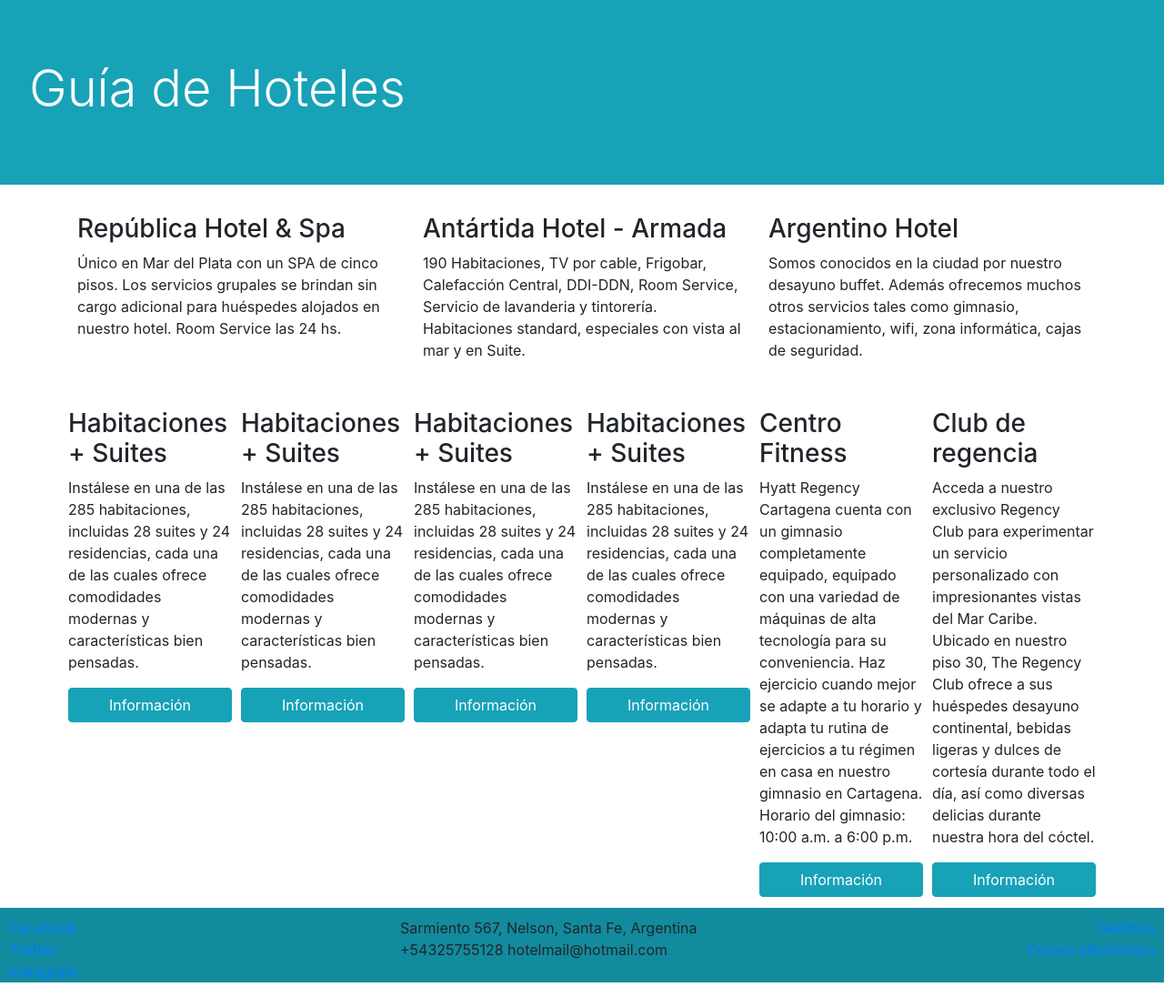
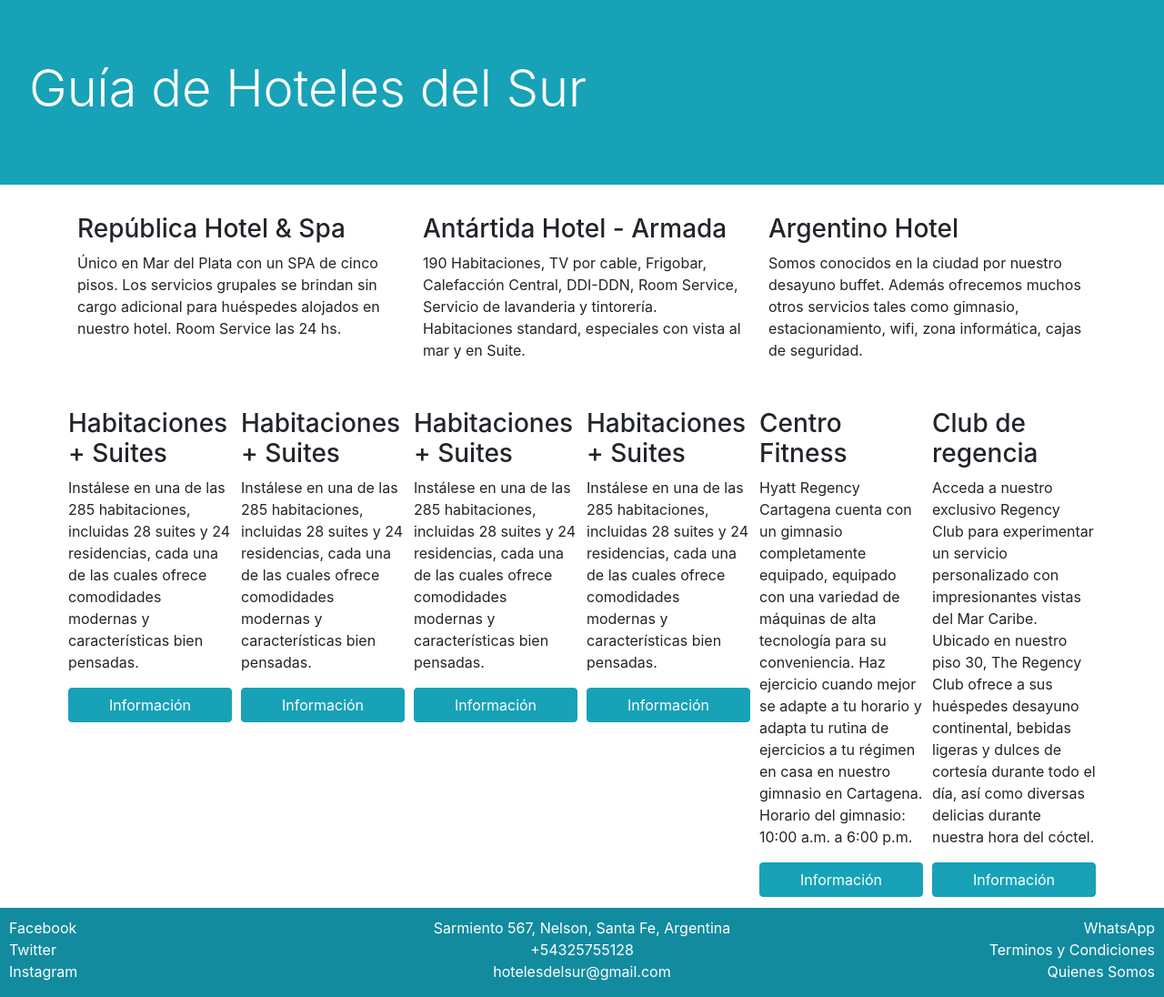
Before and after one commit to claudiomgz/hoteles-static-web, a website: page index.html in a window 1280 px wide. Shown: the whole page at 91% size. Drawn offline with nearby package versions, Linux system fonts and the light colour scheme.

Commit message:
santo edit

```diff
--- a/css/style.css
+++ b/css/style.css
@@ -21,3 +21,16 @@
 .btn-reserva {
     width: 100%;
 }
+
+address {
+    text-align: center;
+}
+
+a, address{
+    color: white;
+}
+
+a:hover {
+    text-decoration: none;
+    color: black;
+}
--- a/index.html
+++ b/index.html
@@ -13,12 +13,12 @@
       href="node_modules/bootstrap/dist/css/bootstrap.min.css"
     />
     <link rel="stylesheet" href="css/style.css" />
-    <title>Hoteles del sur</title>
+    <title>Hoteles del Sur</title>
   </head>
   <body>
     <!-- Jumbotron -->
     <div class="jumbotron">
-      <h1 class="display-4">Guía de Hoteles</h1>
+      <h1 class="display-4">Guía de Hoteles del Sur</h1>
     </div>
     <!-- Primer Container -->
     <div class="container">
@@ -61,7 +61,9 @@
             </p>
           </div>
           <div>
-            <button type="button" class="btn btn-info btn-reserva">Información</button>
+            <button type="button" class="btn btn-info btn-reserva">
+              Información
+            </button>
           </div>
         </div>
         <div class="card-hotel">
@@ -74,7 +76,9 @@
             </p>
           </div>
           <div>
-            <button type="button" class="btn btn-info btn-reserva">Información</button>
+            <button type="button" class="btn btn-info btn-reserva">
+              Información
+            </button>
           </div>
         </div>
         <div class="card-hotel">
@@ -87,7 +91,9 @@
             </p>
           </div>
           <div>
-            <button type="button" class="btn btn-info btn-reserva">Información</button>
+            <button type="button" class="btn btn-info btn-reserva">
+              Información
+            </button>
           </div>
         </div>
         <div class="card-hotel">
@@ -100,7 +106,9 @@
             </p>
           </div>
           <div>
-            <button type="button" class="btn btn-info btn-reserva">Información</button>
+            <button type="button" class="btn btn-info btn-reserva">
+              Información
+            </button>
           </div>
         </div>
         <div class="card-hotel">
@@ -116,7 +124,9 @@
             </p>
           </div>
           <div>
-            <button type="button" class="btn btn-info btn-reserva">Información</button>
+            <button type="button" class="btn btn-info btn-reserva">
+              Información
+            </button>
           </div>
         </div>
         <div class="card-hotel">
@@ -132,7 +142,9 @@
             </p>
           </div>
           <div>
-            <button type="button" class="btn btn-info btn-reserva">Información</button>
+            <button type="button" class="btn btn-info btn-reserva">
+              Información
+            </button>
           </div>
         </div>
       </div>
@@ -146,13 +158,17 @@
         </div>
         <div class="col-sm-4">
           <address>
-            Sarmiento 567, Nelson, Santa Fe, Argentina +54325755128
-            hotelmail@hotmail.com
+            Sarmiento 567, Nelson, Santa Fe, Argentina <br />
+            +54325755128 <br />
+            <a href="mailto:hotelesdelsur@hotmail.com"
+              >hotelesdelsur@gmail.com</a
+            >
           </address>
         </div>
         <div class="col-sm-4 d-flex flex-column align-items-end">
-          <a href="tel:+5493425675">Teléfono</a>
-          <a href="mailto:claudio_monguzzi@hotmail.com">Correo electrónico</a>
+          <a href="tel:+5493425675">WhatsApp</a>
+          <a href="#">Terminos y Condiciones</a>
+          <a href="#">Quienes Somos</a>
         </div>
       </div>
     </footer>
```
